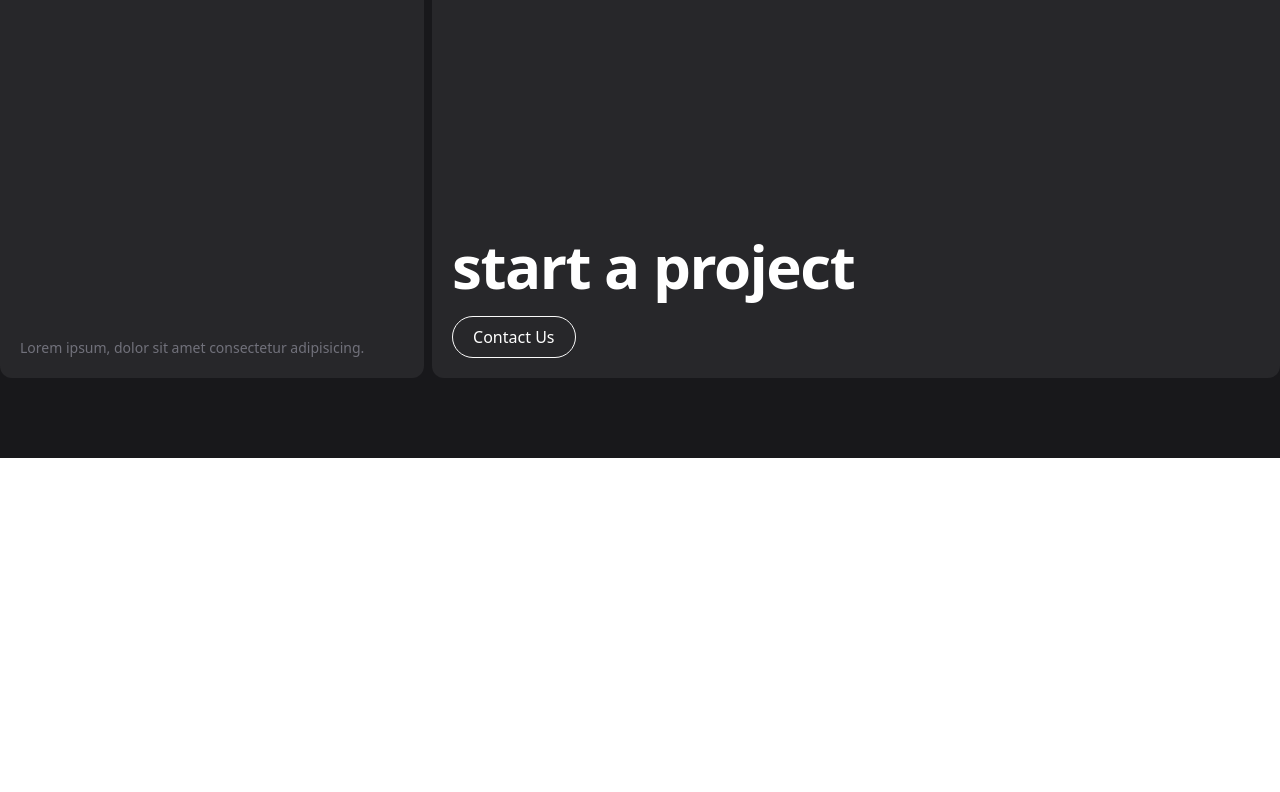
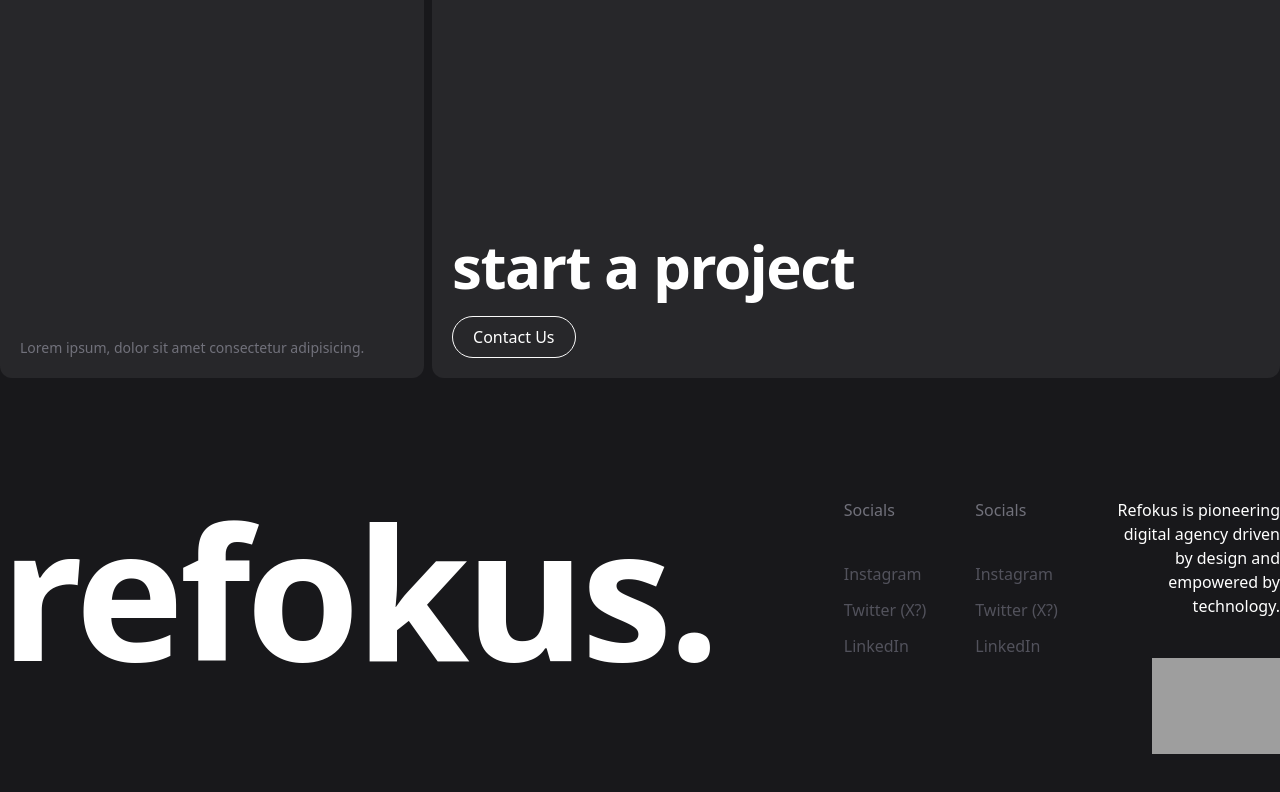
Before and after one commit to YashaswiChahande/Refokus, a React (Vite) app: page / in a window 1280 px wide. Shown: the part 3333-4125 px from the top of the page. Before the commit the page ends 3791 px from the top, so only its background shows below. Built offline with nearby package versions, Linux system fonts and the light colour scheme; grey boxes are pictures that could not be loaded.

Commit message:
FooterComp

```diff
--- a/src/App.jsx
+++ b/src/App.jsx
@@ -5,6 +5,7 @@
 import Products from './components/Products'
 import Marquees from './components/Marquees'
 import Cards from './components/Cards'
+import Footer from './components/footer'
 
 function App() {
   return (
@@ -15,6 +16,7 @@
       <Products/>
       <Marquees/>
       <Cards/>
+      <Footer/>
     </div>
   )
 }
--- /dev/null
+++ b/src/components/Footer.jsx
@@ -0,0 +1,37 @@
+import React from 'react'
+
+function Footer() {
+  return (
+    <div className='w-full'>
+      <div className='max-w-screen-xl mx-auto py-10 flex gap-32 '>
+        <div className='basis-1/2'>
+            <h1 className='text-[11.5rem] font-semibold leading-none tracking-tight'>
+                refokus.
+            </h1>
+        </div>
+        <div className='basis-1/2 flex gap-4'>
+            <div className='basis-1/3'>
+                <h4 className='mb-10 text-zinc-500 capitalize'>socials</h4>
+                {[ "instagram", "twitter (x?)", "LinkedIn" ].map((item, index) => <a className='block mt-3 capitalize text-zinc-600' href="">{item}</a>
+             )}
+            </div>
+            <div className='basis-1/3'>
+                <h4 className='mb-10 text-zinc-500 capitalize'>socials</h4>
+                {[ "instagram", "twitter (x?)", "LinkedIn" ].map((item, index) => <a className='block mt-3 capitalize text-zinc-600' href="">{item}</a>
+             )}
+            </div>
+            <div className='basis-1/2 flex flex-col items-end text-right'>
+
+                <p>Refokus is pioneering digital agency driven by design and empowered by technology.</p>
+                <img className=' w-32 mt-10 '
+                    src="https://assets-global.website-files.com/628ea50806d12b349bebc1ea/6482428d42dc637abdafb81a_Blue%20Label%201.png"
+                    alt=""
+                />
+            </div>
+        </div>
+      </div>
+    </div>
+  )
+}
+
+export default Footer
```
